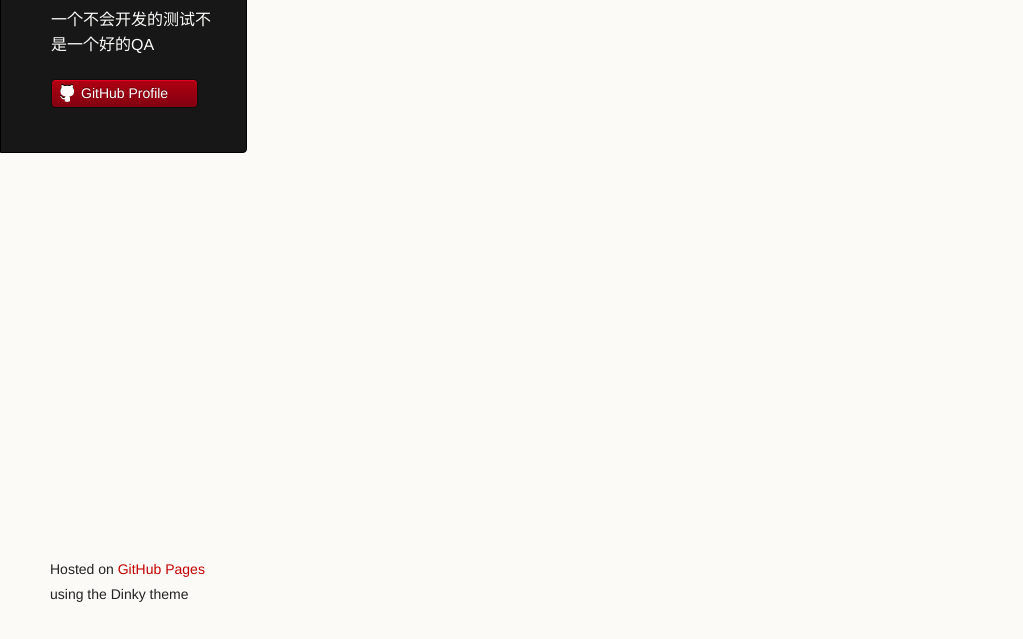
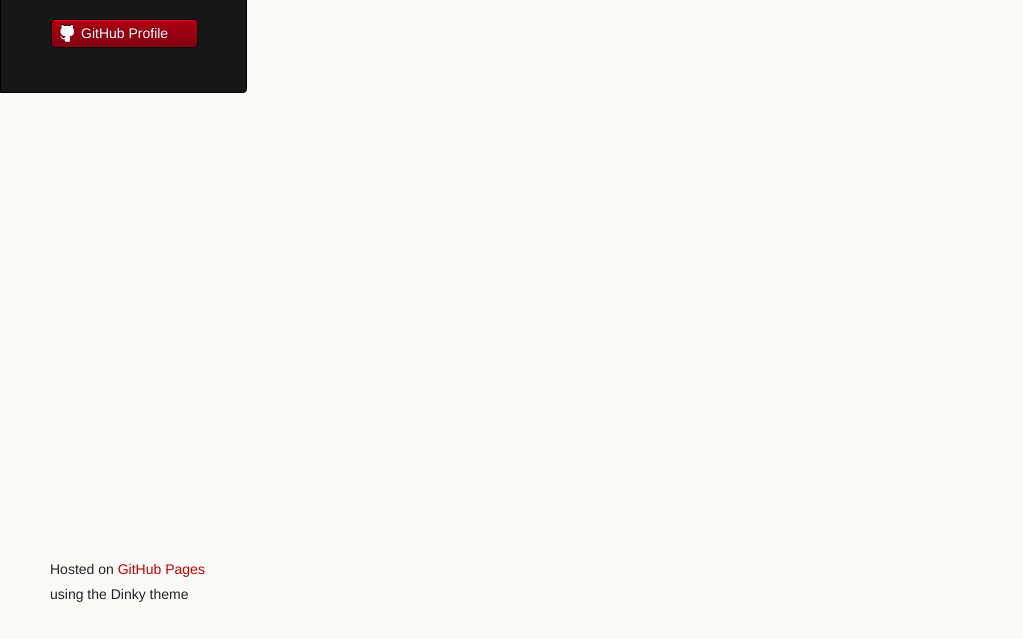
Before and after one commit to baiynistx/baiynistx.github.io, a plain HTML site: page index.html in a window 1280 px wide. Shown: the part 161-800 px from the top of the page, without its empty margins (0-1023 px from the left). Drawn offline with Linux system fonts and the light colour scheme.

Commit message:
Update index.html

```diff
--- a/index.html
+++ b/index.html
@@ -17,7 +17,7 @@
     <div class="wrapper">
       <header>
         <h1 class="header">陈永梅的博客</h1>
-        <p class="header">一个不会开发的测试不是一个好的QA</p>
+        <p class="header"></p>
 
 
 
```
